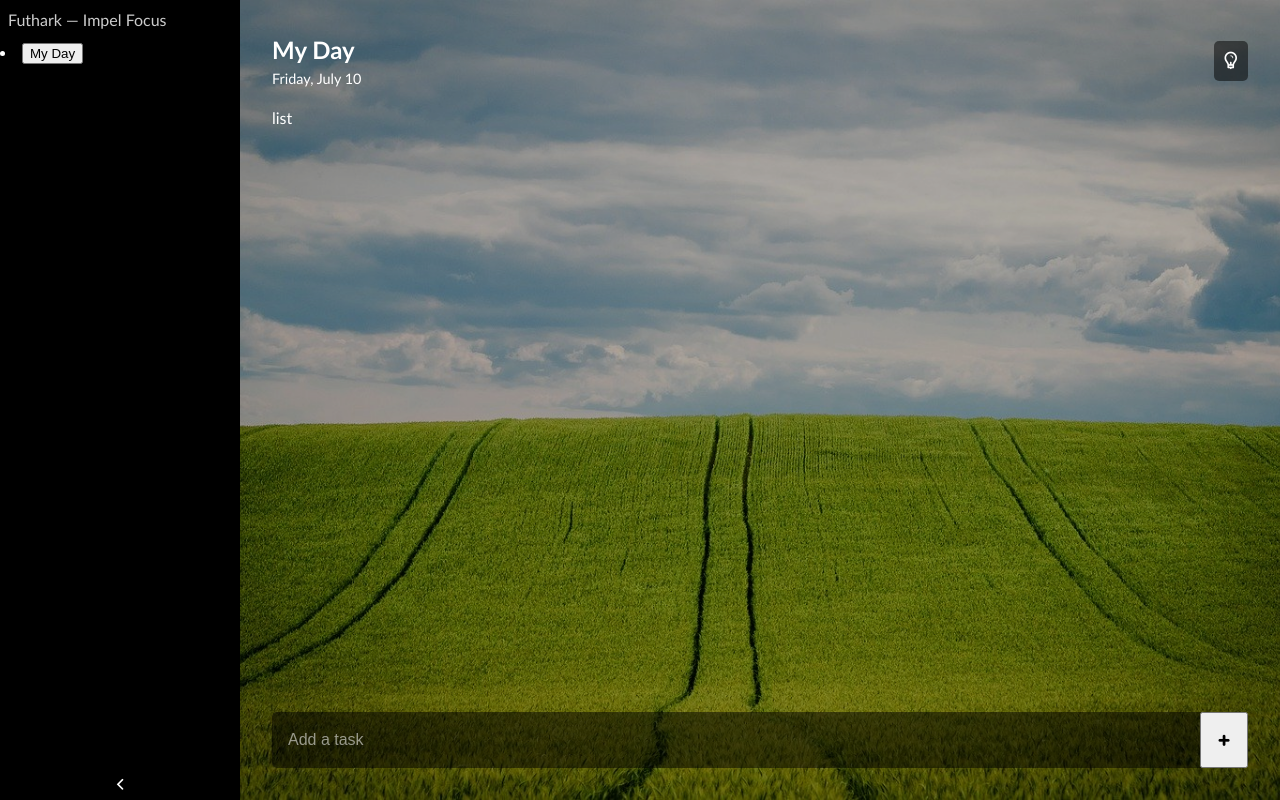
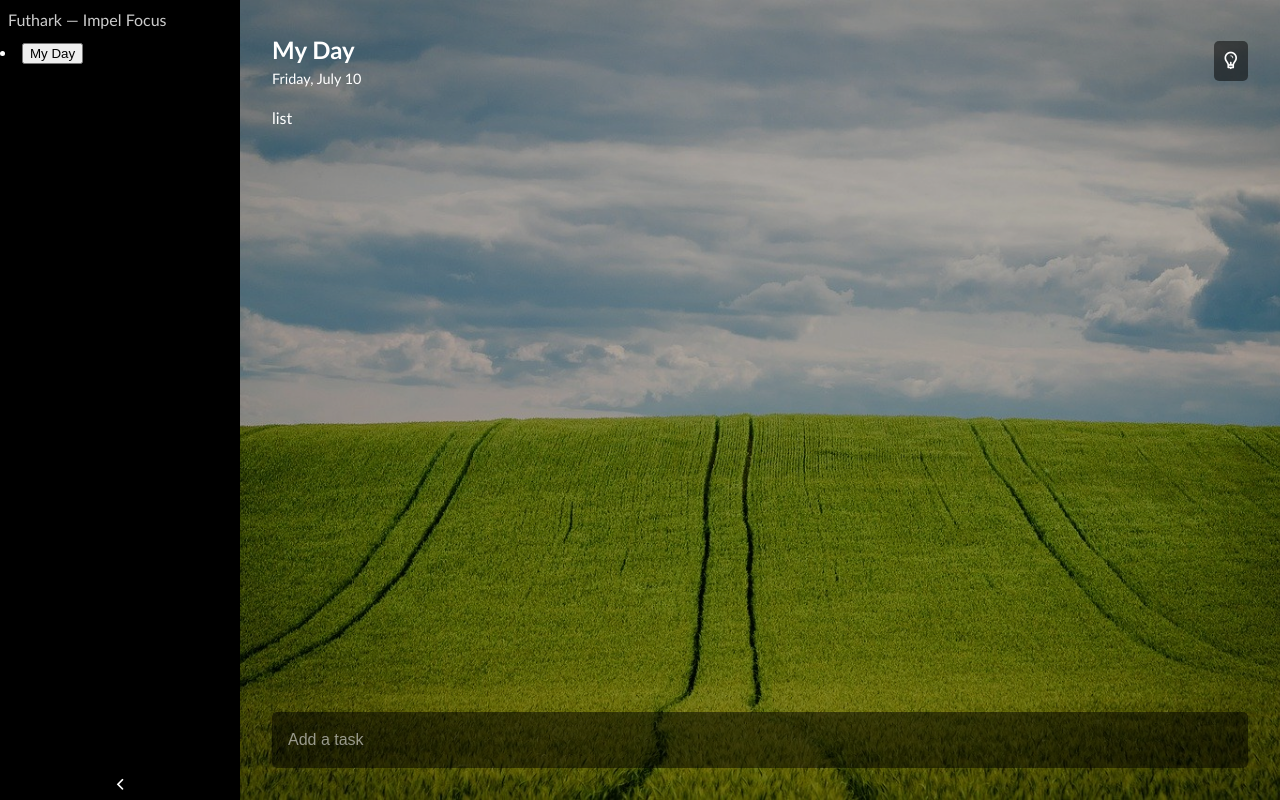
Before and after one commit to larrybarriosjr/microsoft-todo, a React (Create React App) app: page / in a window 1280 px wide. Built offline with nearby package versions, Linux system fonts and the light colour scheme.

Commit message:
Set hidden submit button to show on input

```diff
--- a/src/my-day/MyDayPage.js
+++ b/src/my-day/MyDayPage.js
@@ -1,7 +1,10 @@
-import React from "react"
+import React, { useState } from "react"
 import scss from "my-day/MyDayPage.module.scss"
 
 const MyDayPage = () => {
+  const [submitHidden, setSubmitHidden] = useState(true)
+  const handleInput = (e) => setSubmitHidden(e.target.value.length === 0)
+
   return (
     <div className={scss.background}>
       <section className={scss.page}>
@@ -12,8 +15,8 @@ const MyDayPage = () => {
         </button>
         <ul className={scss.list}>list</ul>
         <form className={scss.form}>
-          <input placeholder="Add a task" />
-          <button type="button">
+          <input placeholder="Add a task" onInput={handleInput} />
+          <button type="button" hidden={submitHidden}>
             <i className="icon-plus" />
           </button>
         </form>
```
